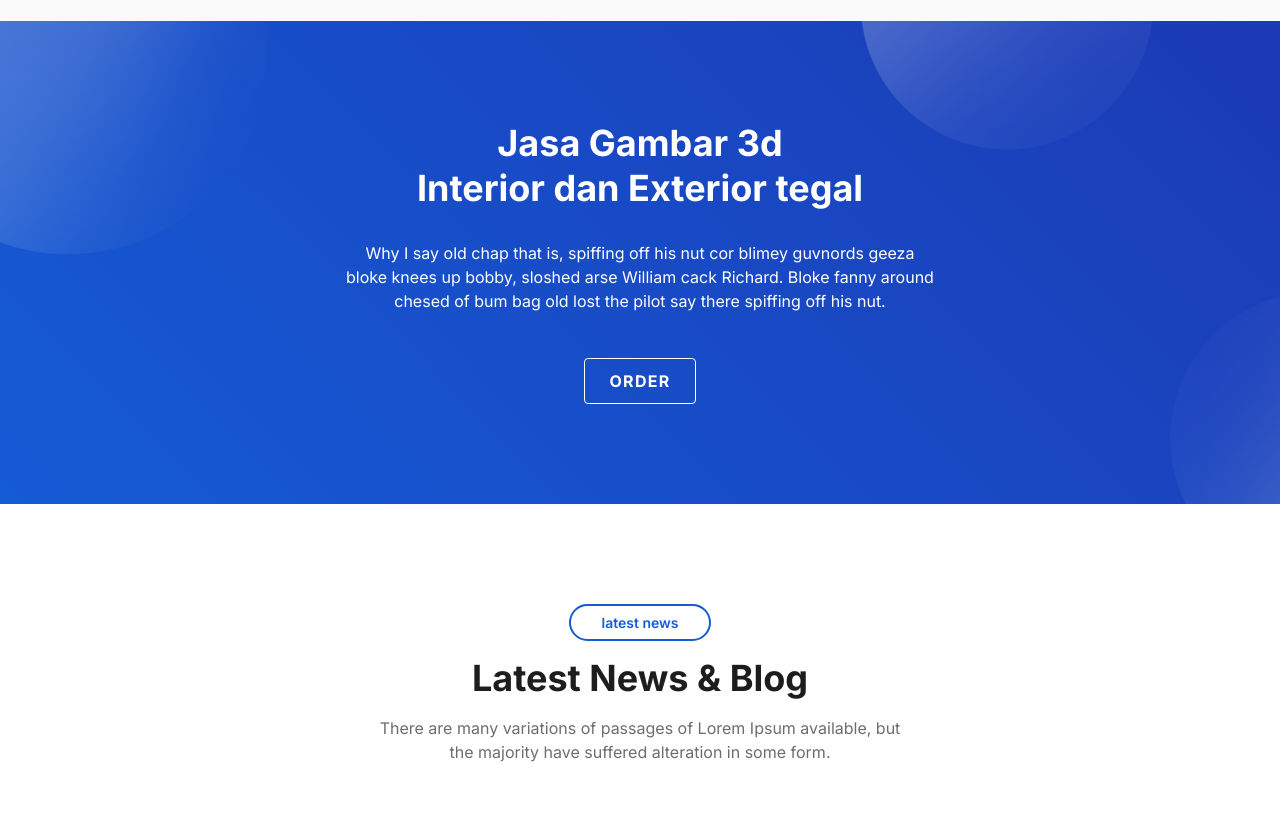
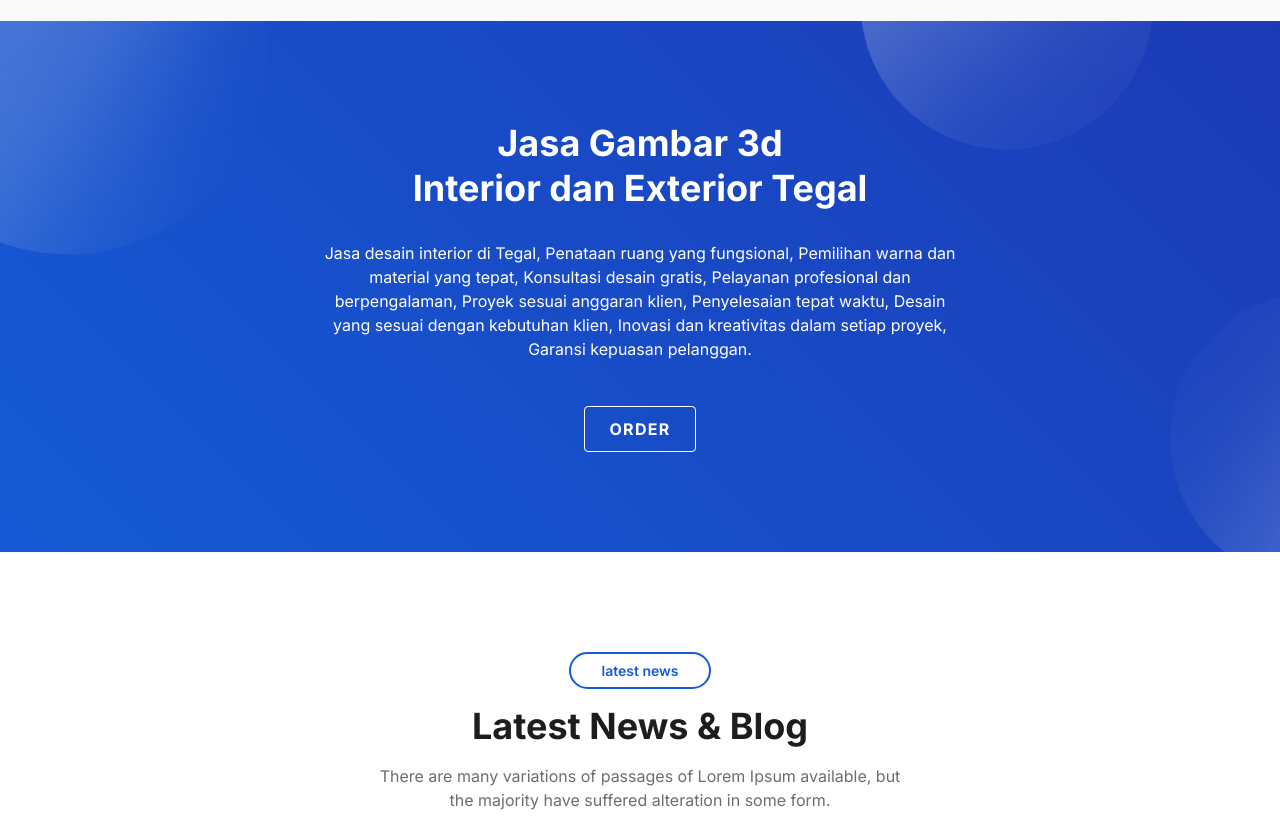
Before and after one commit to irvan125/jasainteriortegal, a plain HTML site: page index.html in a window 1280 px wide. Shown: the part 3440-4261 px from the top of the page. Drawn offline with Linux system fonts and the light colour scheme.

Commit message:
Update index.html

```diff
--- a/index.html
+++ b/index.html
@@ -517,13 +517,9 @@
       <div class="row justify-content-center">
         <div class="col-xxl-6 col-xl-7 col-lg-8 col-md-9">
           <div class="inner-content">
-            <h2>Jasa Gambar 3d <br/>Interior dan Exterior tegal</h2>
+            <h2>Jasa Gambar 3d <br/>Interior dan Exterior Tegal</h2>
             <p>
-              Why I say old chap that is, spiffing off his nut cor blimey
-              guvnords geeza<br />
-              bloke knees up bobby, sloshed arse William cack Richard. Bloke
-              fanny around chesed of bum bag old lost the pilot say there
-              spiffing off his nut.
+            Jasa desain interior di Tegal, Penataan ruang yang fungsional, Pemilihan warna dan material yang tepat, Konsultasi desain gratis, Pelayanan profesional dan berpengalaman, Proyek sesuai anggaran klien, Penyelesaian tepat waktu, Desain yang sesuai dengan kebutuhan klien, Inovasi dan kreativitas dalam setiap proyek, Garansi kepuasan pelanggan.
             </p>
             <div class="light-rounded-buttons">
               <a href="javascript:void(0)" class="btn primary-btn-outline">Order</a>
```
